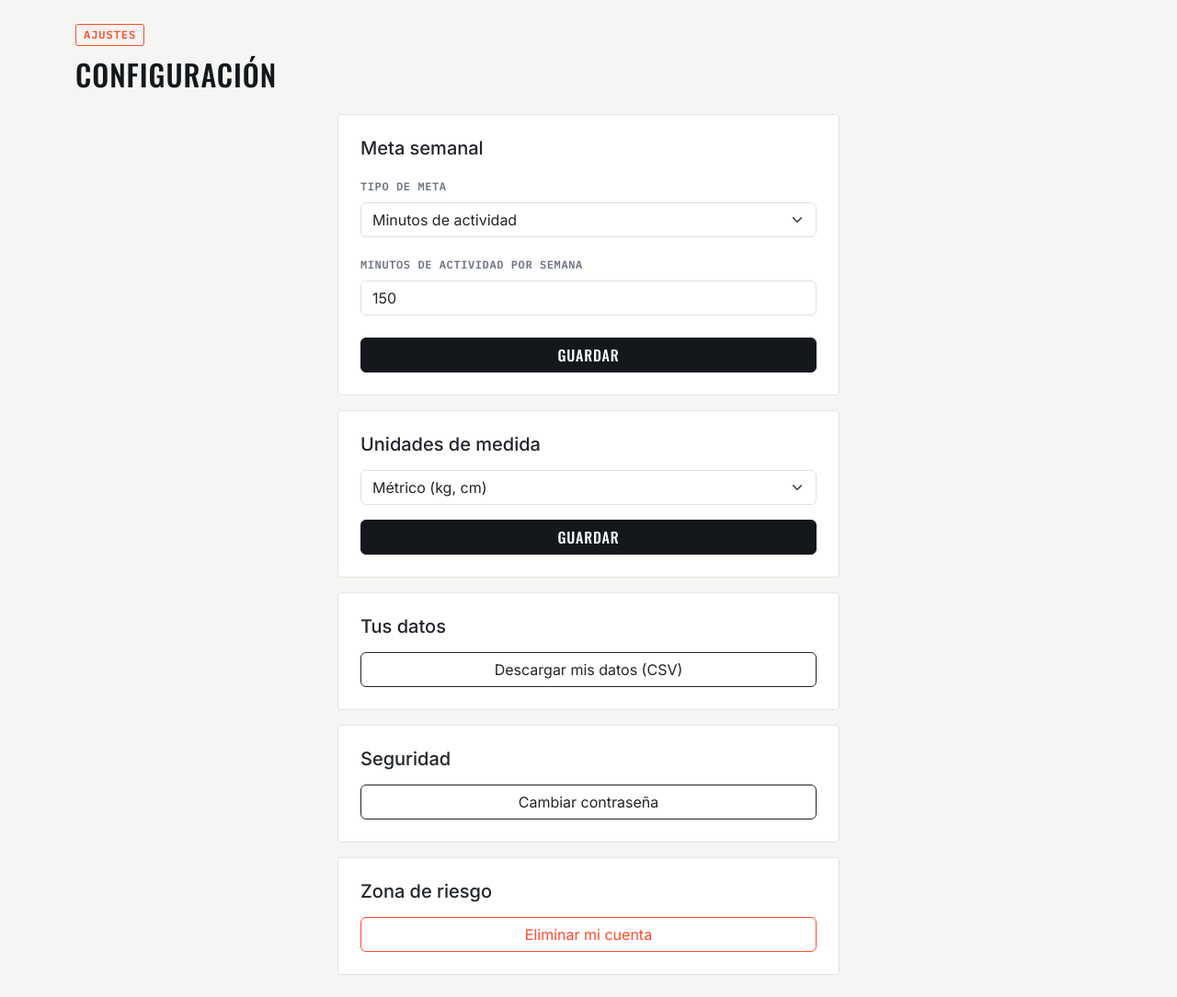
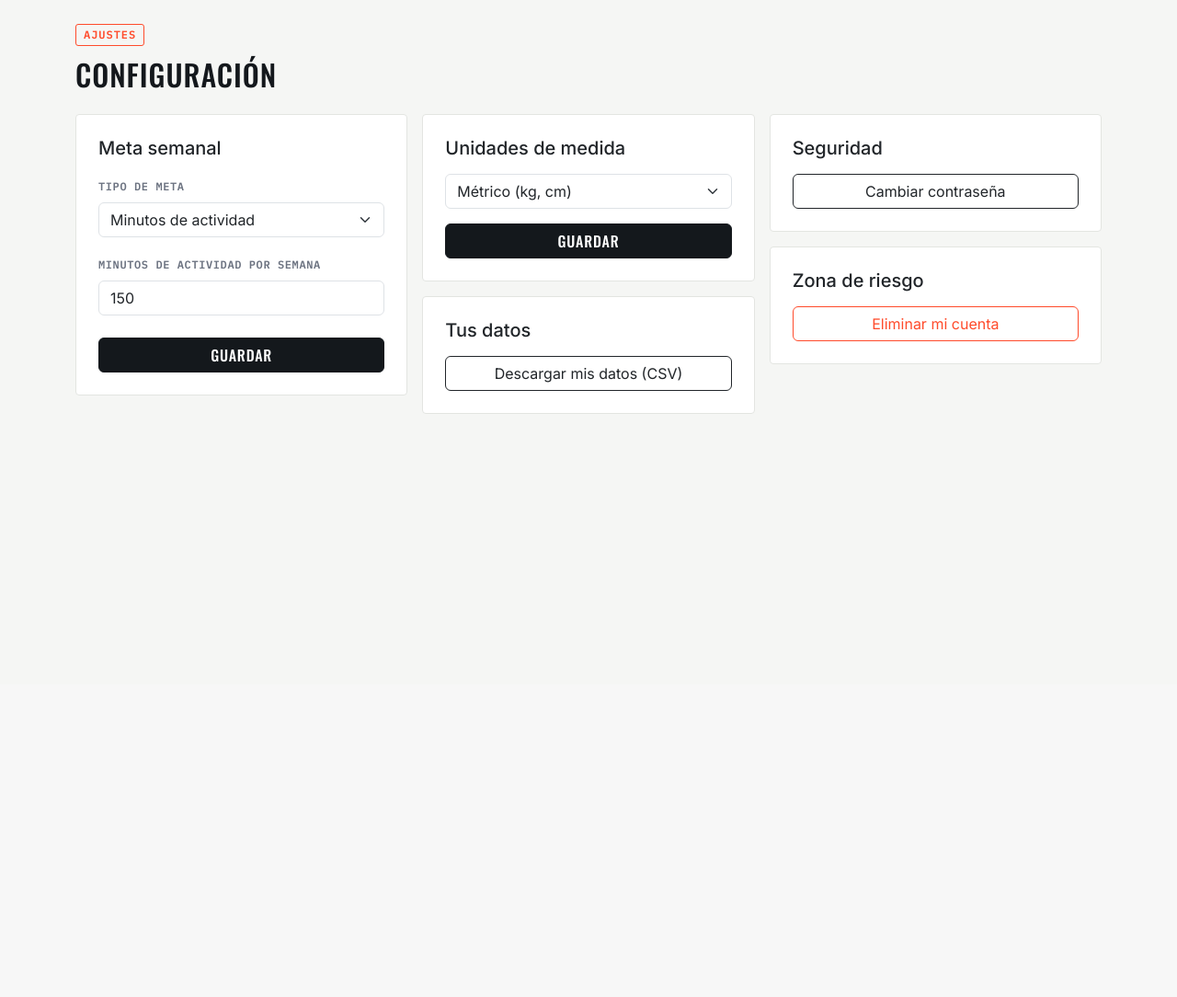
Before and after one commit to 280303Sabis/fittrack, a Flask app: page /configuracion/ in a window 1280 px wide. Shown: the part 56-1140 px from the top of the page at 92% size. After the commit the page ends 506 px from the top, so only its background shows below. Run offline with Flask 3, Linux system fonts and the light colour scheme; the visitor is signed in with stand-in values (Sample User, id 1).

Commit message:
Reacomodar vista de configuración en 3 columnas

```diff
--- a/templates/configuracion/ver.html
+++ b/templates/configuracion/ver.html
@@ -5,9 +5,9 @@
 <span class="tag-label">Ajustes</span>
 <h2 class="mb-4">Configuración</h2>
 
-<div class="row justify-content-center">
-    <div class="col-md-6">
-        <div class="card mb-3">
+<div class="row g-3">
+    <div class="col-md-4">
+        <div class="card">
             <div class="card-body p-4">
                 <h5 class="mb-3">Meta semanal</h5>
                 <form method="POST" action="{{ url_for('configuracion.ver') }}" id="formMeta">
@@ -37,12 +37,16 @@
                 </form>
             </div>
         </div>
+    </div>
 
+    <div class="col-md-4">
         <div class="card mb-3">
             <div class="card-body p-4">
                 <h5 class="mb-3">Unidades de medida</h5>
                 <form method="POST" action="{{ url_for('configuracion.ver') }}">
                     <input type="hidden" name="meta_minutos_semana" value="{{ current_user.meta_minutos_semana }}">
+                    <input type="hidden" name="meta_dias_semana" value="{{ current_user.meta_dias_semana }}">
+                    <input type="hidden" name="tipo_meta" value="{{ current_user.tipo_meta }}">
                     <div class="mb-3">
                         <select class="form-select" name="unidad_medida">
                             <option value="metrico" {% if current_user.unidad_medida != 'imperial' %}selected{% endif %}>Métrico (kg, cm)</option>
@@ -54,13 +58,15 @@
             </div>
         </div>
 
-        <div class="card mb-3">
+        <div class="card">
             <div class="card-body p-4">
                 <h5 class="mb-3">Tus datos</h5>
                 <a href="{{ url_for('configuracion.exportar_datos') }}" class="btn btn-outline-dark w-100">Descargar mis datos (CSV)</a>
             </div>
         </div>
+    </div>
 
+    <div class="col-md-4">
         <div class="card mb-3">
             <div class="card-body p-4">
                 <h5 class="mb-3">Seguridad</h5>
```
